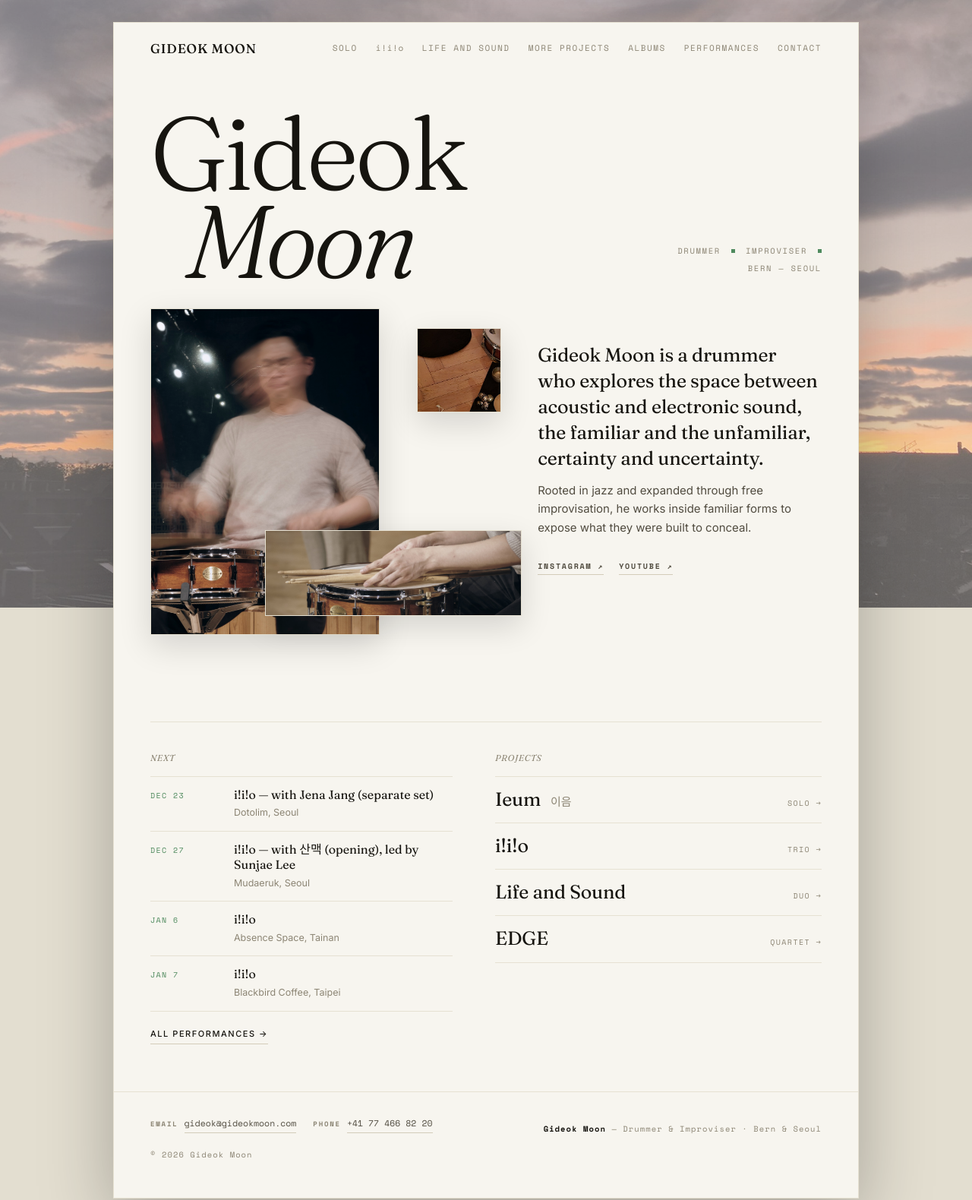
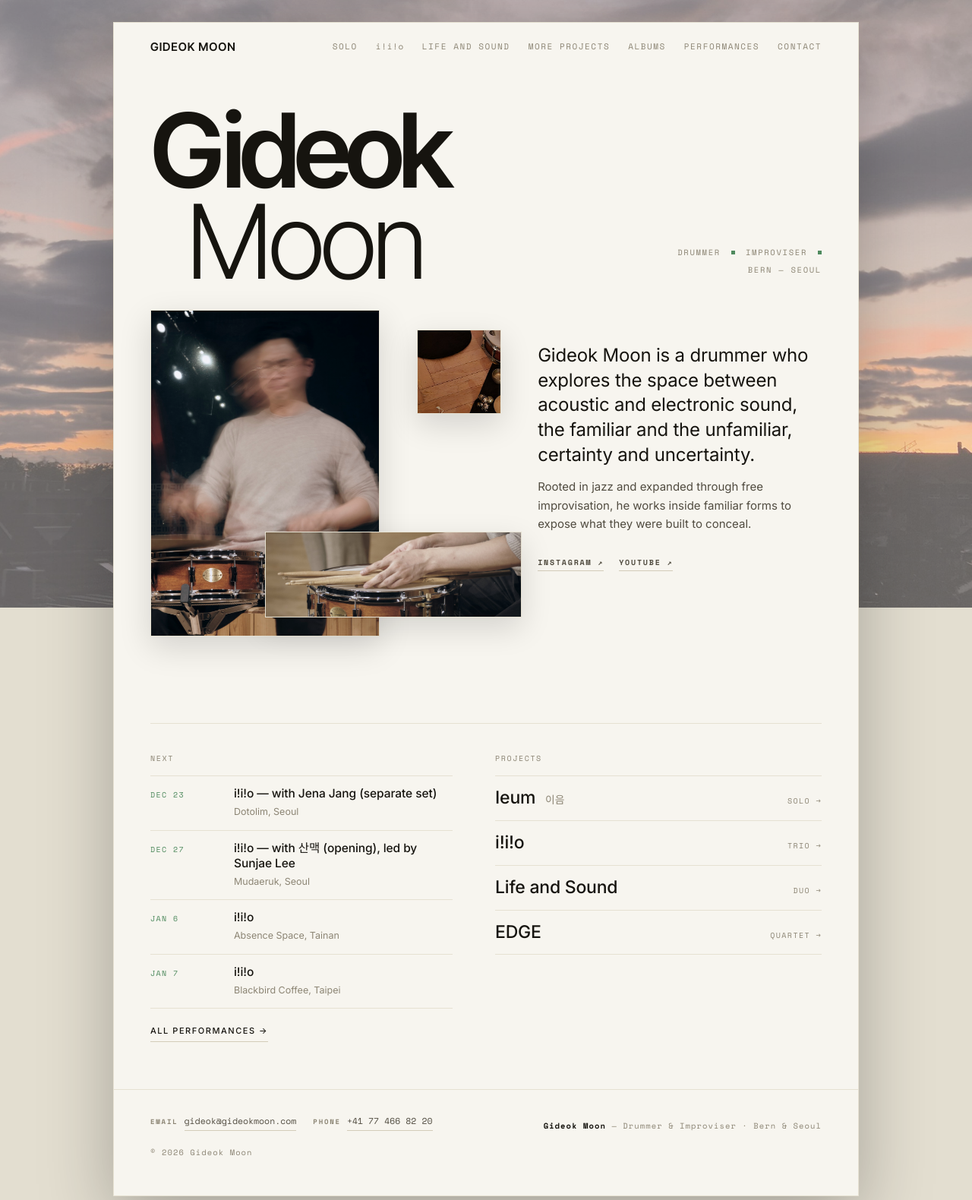
Before and after one commit to moong0312/gideokmoondrums, a plain HTML site: page home-draft.html in a window 1280 px wide. Shown: the top 1580 px of the page at 76% size. Drawn offline with nearby package versions, Linux system fonts and the light colour scheme.

Commit message:
Set the draft front page in a grotesk instead of the serif
The masthead name is Inter Tight — Gideok in semibold, Moon in light, so
weight carries the contrast the italic used to. Running text, the dates
and the project names are Inter, the body face already in use, with its
serifed capital I (cv08) so Ieum does not read as "leum"; Inter Tight as
Google serves it lacks that alternate. Eyebrows move to the mono labels.
Scoped to the draft; the rest of the site keeps Fraunces.

Co-Authored-By: Claude Opus 5.5 <noreply@anthropic.com>

```diff
--- a/home-draft.html
+++ b/home-draft.html
@@ -13,10 +13,24 @@
 
 <link rel="preconnect" href="https://fonts.googleapis.com">
 <link rel="preconnect" href="https://fonts.gstatic.com" crossorigin>
-<link href="https://fonts.googleapis.com/css2?family=Inter:wght@400;500;600&family=Fraunces:ital,opsz,wght@0,9..144,300;0,9..144,400;0,9..144,500;1,9..144,300;1,9..144,400&family=Space+Mono:wght@400;700&display=swap" rel="stylesheet">
+<link href="https://fonts.googleapis.com/css2?family=Inter:wght@400;500;600&family=Inter+Tight:wght@300;400;500;600&family=Fraunces:ital,opsz,wght@0,9..144,300;0,9..144,400;0,9..144,500;1,9..144,300;1,9..144,400&family=Space+Mono:wght@400;700&display=swap" rel="stylesheet">
 <link rel="stylesheet" href="assets/css/style.css">
 
 <style>
+/* ---- type -------------------------------------------------------------
+   A grotesk instead of the serif: Inter Tight for display, the tight-set
+   sibling of the Inter the body already uses, so the page reads as one
+   family. No italics, no swashes — weight does the contrast. Scoped to this
+   page; the rest of the site keeps Fraunces until this is decided. */
+:root{ --disp:"Inter Tight", "Inter", -apple-system, "Helvetica Neue", Arial, sans-serif; }
+.nav__id{ font-family:var(--disp); font-weight:600; font-size:15px; letter-spacing:.06em; }
+/* Inter's capital I is a bare stroke, so "Ieum" read as "leum". Inter's
+   cv08 alternate gives it serifs; Inter Tight, as Google serves it, lacks
+   the alternate — so running text is set in Inter, and Inter Tight is kept
+   for the masthead name, which has no capital I. */
+.px__lead, .nx__w, .pl__n{ font-feature-settings:"cv08" 1; }
+.px .eyebrow{ font-family:var(--mono); font-style:normal; font-weight:400; font-size:10px; letter-spacing:.16em; }
+
 /* ---- the poster ---------------------------------------------------------
    The front page as a poster rather than a profile card: the name set large
    enough to be the image, three photographs overlapping the way prints are
@@ -25,11 +39,11 @@
 .px{ padding:34px 0 0; }
 
 .px__name{
-  margin:0; font-family:var(--serif); font-weight:300;
-  font-size:clamp(54px, 15.5vw, 148px); line-height:.86; letter-spacing:-.035em;
+  margin:0; font-family:var(--disp); font-weight:600;
+  font-size:clamp(54px, 15.5vw, 148px); line-height:.88; letter-spacing:-.055em;
   color:var(--ink);
 }
-.px__name em{ font-style:italic; font-weight:300; }
+.px__name em{ font-style:normal; font-weight:300; }   /* contrast by weight, not italics */
 .px__name span{ display:block; }
 .px__name span + span{ padding-left:.9em; }      /* the second word steps in */
 
@@ -54,7 +68,7 @@
 .px__say{ margin-top:30px; }
 .px__say p{ margin:0; }
 .px__lead{
-  font-family:var(--serif); font-weight:400; font-size:clamp(19px, 2.5vw, 25px);
+  font-family:var(--sans); font-weight:400; font-size:clamp(19px, 2.4vw, 24px); letter-spacing:-.012em;
   line-height:1.36; letter-spacing:-.008em; color:var(--ink); text-wrap:balance;
 }
 .px__lead + p{ margin-top:14px; font-size:15px; line-height:1.62; color:var(--ink-2); max-width:44ch; }
@@ -68,7 +82,7 @@
 .nx li{ border-bottom:1px solid var(--line); }
 .nx a, .nx div{ display:grid; grid-template-columns:92px 1fr; gap:4px 18px; padding:13px 0; text-decoration:none; color:inherit; }
 .nx__d{ font-family:var(--mono); font-size:10px; letter-spacing:.14em; text-transform:uppercase; color:var(--accent); padding-top:4px; }
-.nx__w{ font-family:var(--serif); font-size:16px; line-height:1.3; }
+.nx__w{ font-family:var(--sans); font-weight:500; font-size:15.5px; line-height:1.3; letter-spacing:-.005em; }
 .nx__v{ grid-column:2; font-size:12.5px; color:var(--ink-3); }
 .px__all{ margin:16px 0 0; }
 
@@ -81,7 +95,7 @@
 }
 /* Two steps above the date titles beside them, not five: at 46px light the
    project names outweighed everything under the name and fought it. */
-.pl__n{ font-family:var(--serif); font-weight:400; font-size:clamp(21px, 2.6vw, 25px); line-height:1.25; letter-spacing:-.01em; }
+.pl__n{ font-family:var(--sans); font-weight:500; font-size:clamp(20px, 2.4vw, 23px); line-height:1.25; letter-spacing:-.01em; }
 .pl__n small{ font-size:.6em; color:var(--ink-3); margin-left:.5em; letter-spacing:0; }
 .pl__k{ font-family:var(--mono); font-size:10px; letter-spacing:.14em; text-transform:uppercase; color:var(--ink-3); white-space:nowrap; }
 .pl a:hover{ padding-left:12px; color:var(--accent); }
```
